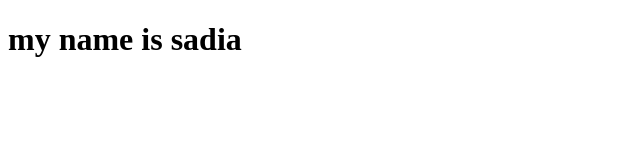
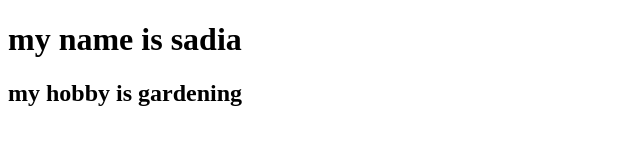
Before and after one commit to SadiaMunni/second-repo, a plain HTML site: page index.html in a window 1280 px wide. Shown: the whole page, without its empty margins (0-640 px from the left). Drawn offline with Linux system fonts and the light colour scheme.

Commit message:
hobby added

```diff
--- a/index.html
+++ b/index.html
@@ -8,5 +8,7 @@
 </head>
 <body>
     <h1>my name is sadia</h1>
+    <h2>my hobby is gardening</h2>
+
 </body>
 </html>
```
